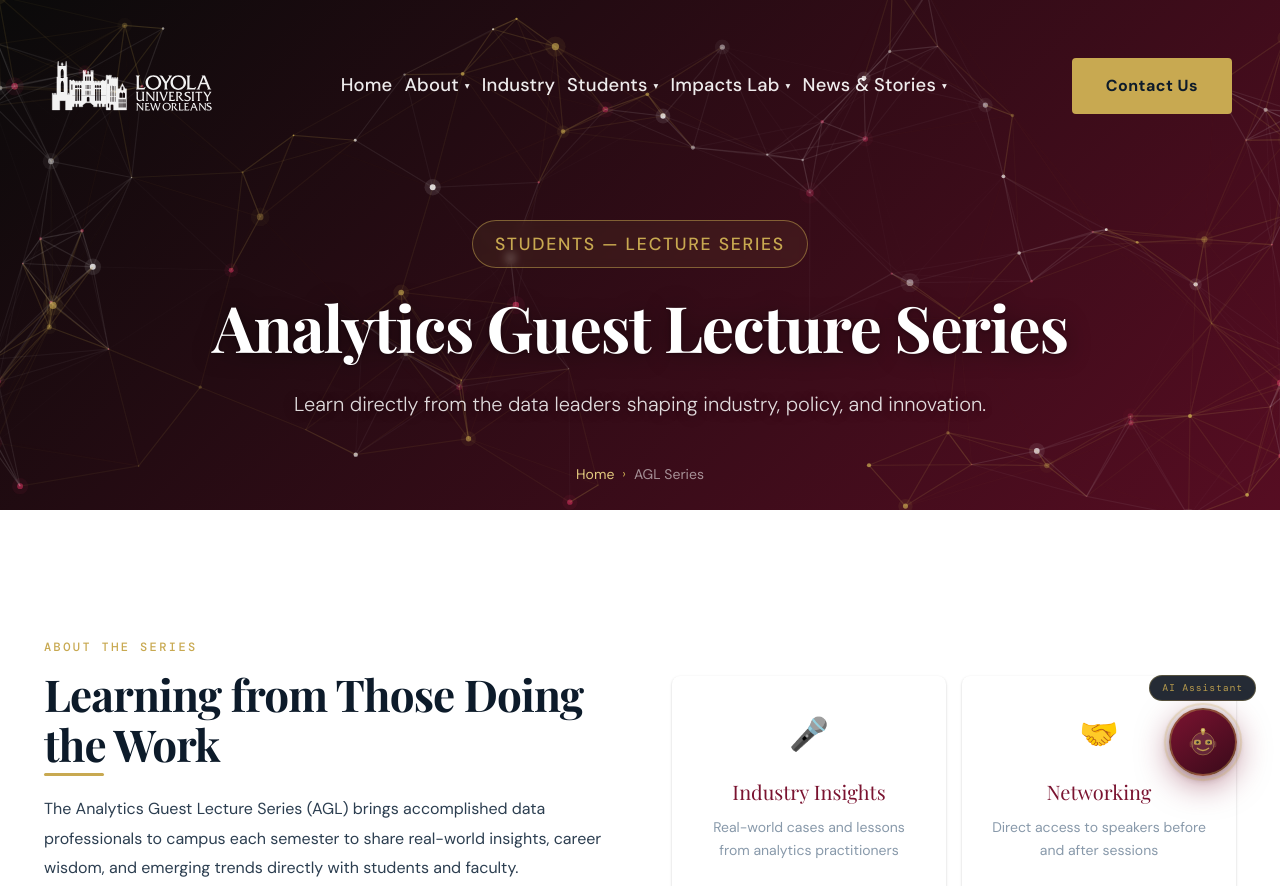
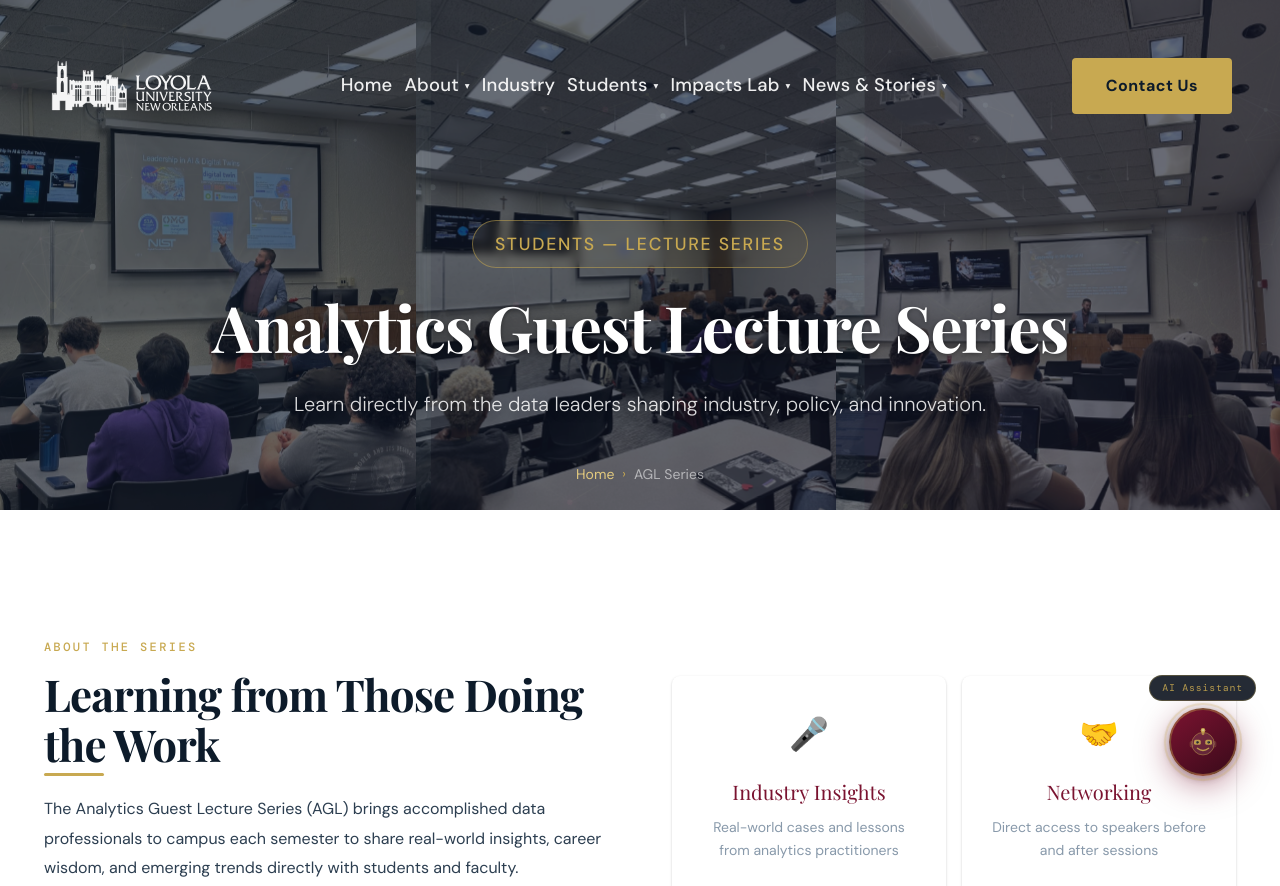
Before and after one commit to mgnindika/BUAN-web, a plain HTML site: page pages/students/agl-series.html in a window 1280 px wide. Shown: the top 886 px of the page. Drawn offline with nearby package versions, Linux system fonts and the light colour scheme; animation ran at ten frames a second; a web font is replaced by a local one.

Commit message:
Add real speaker photos to AGL Series hero gallery

```diff
--- a/pages/students/agl-series.html
+++ b/pages/students/agl-series.html
@@ -27,6 +27,13 @@
 
     <!-- HERO -->
     <section class="hero hero-page" style="min-height:500px;background:linear-gradient(135deg,#0A0A0A 0%,var(--maroon-dark) 100%);">
+      <div class="hero-photo-row" aria-hidden="true">
+        <div class="hero-photo-tile" style="background-image:url('../../images/agl/agl-1.jpg');"></div>
+        <div class="hero-photo-tile" style="background-image:url('../../images/agl/agl-2.jpg');"></div>
+        <div class="hero-photo-tile" style="background-image:url('../../images/agl/agl-3.jpg');"></div>
+      </div>
+      <div class="hero-mobile-bg" aria-hidden="true" style="background-image:url('../../images/agl/agl-1.jpg');"></div>
+      <div class="hero-canvas-overlay" aria-hidden="true" style="background:rgba(13,27,42,0.55);"></div>
       <div class="hero-content fade-in">
         <span class="hero-pretitle"><span class="hero-pretitle-tag">Students — Lecture Series</span></span>
         <h1 class="hero-words" style="color:var(--white);">Analytics Guest Lecture Series</h1>
```
Also changed, not shown: images/agl/agl-1.jpg (added), images/agl/agl-2.jpg (added), images/agl/agl-3.jpg (added).
